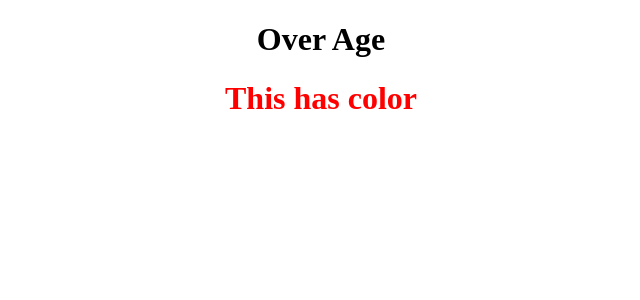
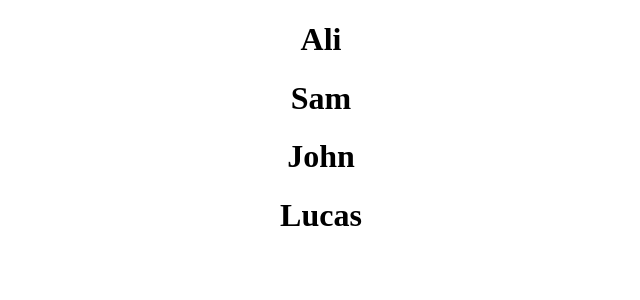
Before and after one commit to ongcl03/learn-react, a React (Create React App) app: page / in a window 1280 px wide. Shown: the top 300 px of the page, without its empty margins (319-959 px from the left). Built offline with nearby package versions, Linux system fonts and the light colour scheme.

Commit message:
Using array.map to loop through array

```diff
--- a/src/App.js
+++ b/src/App.js
@@ -6,24 +6,16 @@ import './App.css';
 
 function App() {
 
-  const age = 19;
-  const isGreen = false;
-
+  const names = ['Ali', 'Sam', 'John', 'Lucas'];
 
 
   return (
     <div className="App">
 
-      {/* Using Tenary Operator */}
-      {age >= 18 ? <h1>Over Age</h1> : <h1>Under Age</h1>}
-
-      {/* Using style */}
-      <h1 style={{color: isGreen? "green" : "red"}}> This has color </h1>
-
-
-      {/* Using logical && for if statement without else branch */}
-      {/* If the green is true, show the button, else do nothing, really useful*/}
-      {isGreen && <button>This is a button</button>}
+      {/* Using array.map to loop through array */}
+      {names.map((name, key) => {
+        return <h1 key={key}> {name} </h1>;
+      })}
 
 
     </div>
```
